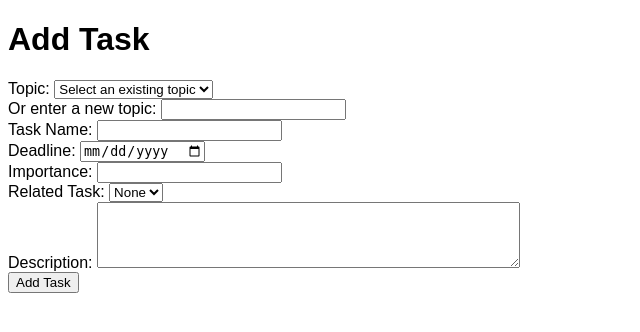
After one commit to morizk/Task-Master, a Flask app: page /add_task in a window 1280 px wide. The commit adds this page. Shown: the top 332 px of the page, without its empty margins (0-640 px from the left). Run offline with Flask 3, Linux system fonts and the light colour scheme.

Commit message:
initialize project with phase 4

```diff
--- a/main.py
+++ b/main.py
@@ -1,9 +1,14 @@
-from flask import Flask, render_template, request, redirect
-from database import db, User
+from flask import Flask, render_template, request, redirect, session
+from database import db, User, Topic, Task
+from datetime import datetime
+import secrets
+
+
 
 app = Flask(__name__)
 app.config['SQLALCHEMY_DATABASE_URI'] = 'sqlite:///users.db'  # Replace with your desired database URI
 app.config['SQLALCHEMY_TRACK_MODIFICATIONS'] = False
+app.secret_key = secrets.token_hex(16)
 
 db.init_app(app)
 
@@ -20,10 +25,42 @@ def dashboard():
 
         user = User.query.filter_by(username=username, password=password).first()
         if user:
+            session['user_id'] = user.id
+
             return render_template('dashboard.html', username=username)
         else:
             error_message = 'Invalid username or password'
             return render_template('login.html', error_message=error_message)
+
+
+@app.route('/add_task', methods=['GET', 'POST'])
+def add_task():
+    if request.method == 'POST':
+        print("post ")
+        topic_name = request.form['topic']
+        task_name = request.form['task_name']
+        deadline = datetime.strptime(request.form['deadline'], '%Y-%m-%d')
+        importance = float(request.form['importance'])
+        related_task_id = request.form['related_task']
+        description = request.form['description']
+        user_id = session.get('user_id')
+
+        topic = Topic.query.filter_by(name=topic_name).first()
+        if not topic:
+            topic = Topic( topic_name,importance=importance, user_id=user_id)
+            db.session.add(topic)
+            db.session.commit()
+
+        task = Task(topic_name,task_name, deadline ,importance, related_task_id,description )
+        db.session.add(task)
+        db.session.commit()
+
+        return render_template('dashboard.html')
+
+    topics = Topic.query.all()
+
+    return render_template('add_task.html', topics=topics)
+
 
 @app.route('/registration', methods=['GET', 'POST'])
 def registration():
@@ -35,7 +72,7 @@ def registration():
         db.session.add(user)
         db.session.commit()
 
-        return redirect('/')  # Redirect to the login page after successful registration
+        return redirect('/')
 
     return render_template('registration.html')
 
--- /dev/null
+++ b/static/style_2.css
@@ -0,0 +1,5 @@
+body {
+    font-family: Arial, sans-serif;
+}
+
+h1
--- /dev/null
+++ b/templates/add_task.html
@@ -0,0 +1,42 @@
+<!DOCTYPE html>
+<html>
+<head>
+    <title>Add Task</title>
+    <link rel="stylesheet" type="text/css" href="{{ url_for('static', filename='style_2.css') }}">
+</head>
+<body>
+    <h1>Add Task</h1>
+    <form action="{{ url_for('add_task') }}" method="POST">
+        <label for="topic">Topic:</label>
+        <select id="topic" name="topic">
+            <option value="">Select an existing topic</option>
+            {% for topic in topics %}
+            <option value="{{ topic.name }}">{{ topic.name }}</option>
+            {% endfor %}
+        </select><br>
+
+        <label for="new_topic">Or enter a new topic:</label>
+        <input type="text" id="new_topic" name="new_topic"><br>
+
+        <label for="task_name">Task Name:</label>
+        <input type="text" id="task_name" name="task_name" required><br>
+
+        <label for="deadline">Deadline:</label>
+        <input type="date" id="deadline" name="deadline" required><br>
+
+        <label for="importance">Importance:</label>
+        <input type="number" id="importance" name="importance" step="0.1" required><br>
+
+        <label for="related_task">Related Task:</label>
+        <select id="related_task" name="related_task">
+            <option value="">None</option>
+            <!-- Add options for related tasks if needed -->
+        </select><br>
+
+        <label for="description">Description:</label>
+        <textarea id="description" name="description" rows="4" cols="50"></textarea><br>
+
+        <input type="submit" value="Add Task">
+    </form>
+</body>
+</html>
```
Also changed, not shown: database.py (+30 -0 lines), static/style.css (added, +16 -0 lines), templates/dashboard.html (+13 -4 lines), instance/users.db.
